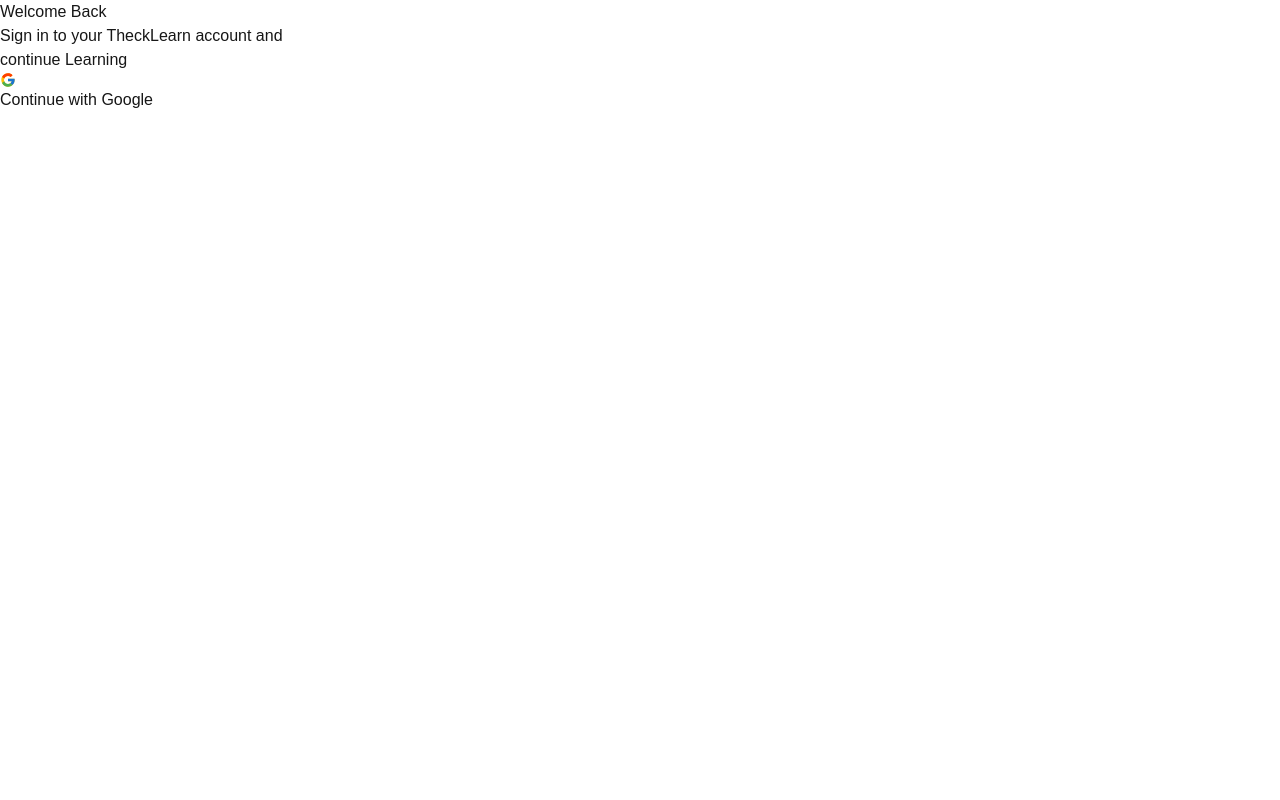
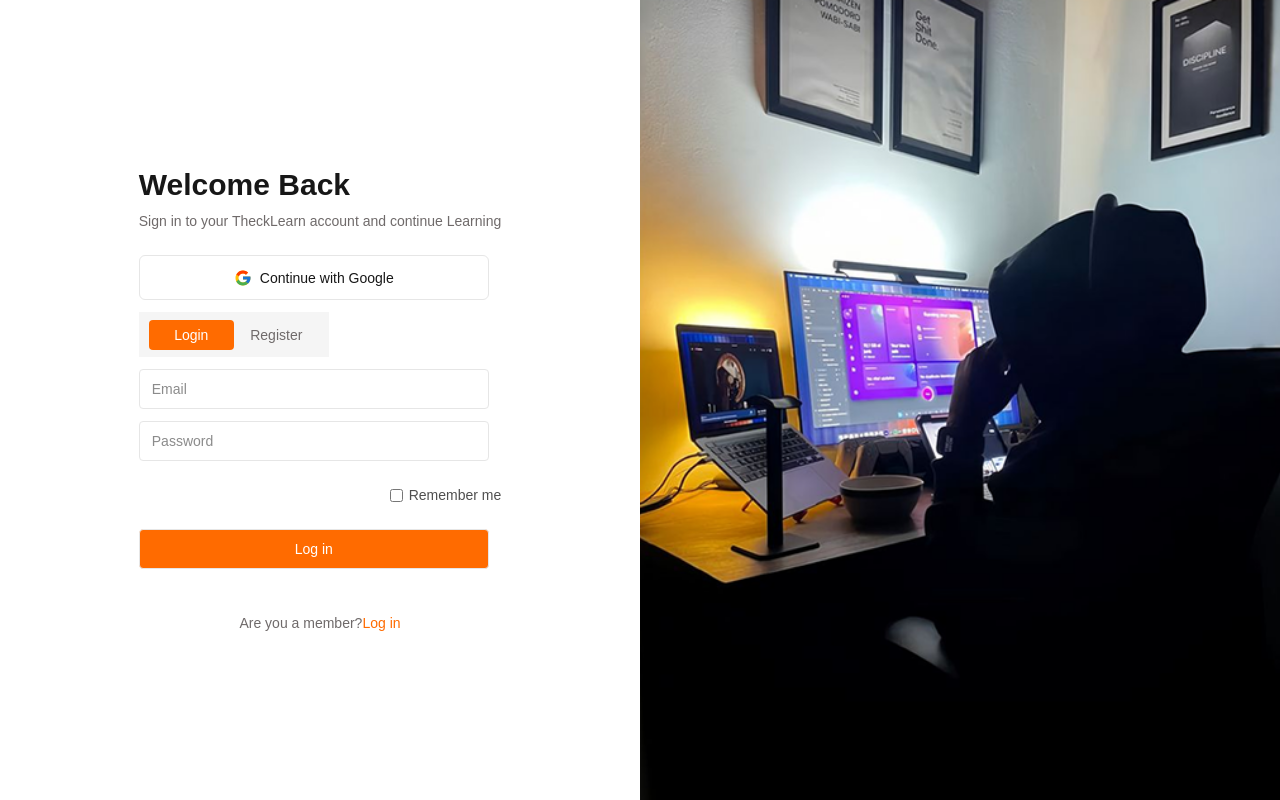
Before and after one commit to abdulrahman-11-afk/Thecklearn, a Next.js app: page /Authentications/SignUp in a window 1280 px wide. Built offline with nearby package versions, Linux system fonts and the light colour scheme.

Commit message:
Continued Auth page

```diff
--- a/app/Authentications/SignUp/page.tsx
+++ b/app/Authentications/SignUp/page.tsx
@@ -1,15 +1,85 @@
-import React from 'react'
-import { FcGoogle } from "react-icons/fc";
+"use client"
+import React, { useState } from 'react'
+import Image from 'next/image'
+import { FcGoogle } from "react-icons/fc"
+
+
 export default function Signup() {
+    const [mode, setMode] = useState("login")
     return (
-        <div>
-            <div>
-                <div>
-                    <h2>Welcome Back</h2>
-                    <p>Sign in to your TheckLearn account  and <br />
-                        continue Learning</p>
+        <div className='h-[100vh] w-[100%] flex items-center justify-center'>
+            <div className='flex w-[50%] justify-center items-center h-[100vh] flex-col'>
+                <div className='flex flex-col gap-6'>
+                    <div className='flex flex-col gap-2'>
+                        <h2 className='font-bold text-3xl'>
+                            {mode === "login" ? "Welcome Back" : "Create Account"}
+                        </h2>
+
+                        <p className='text-[#6F6A6A] text-sm'>
+                            {mode === "login"
+                                ? "Sign in to your TheckLearn account and continue Learning"
+                                : "Create an account and start learning today"}
+                        </p>
+                    </div>
+                    <div className='flex flex-col gap-3'>
+                        <button type="button" className='flex items-center justify-center gap-2 text-sm w-[350px] h-[45px] rounded-md border border-[#E6E6E6]'> <FcGoogle className='text-lg' />Continue with Google</button>
+                        <div className='bg-[#F5F5F5] w-[190px] h-[45px] flex items-center justify-center'>
+
+                            <button
+                                type="button"
+                                onClick={() => setMode("login")}
+                                className={`text-sm rounded-sm h-[30px] w-[85px] ${mode === "login" ? "bg-[#FF6B00] text-white" : "text-[#6F6A6A]"
+                                    }`}
+                            >
+                                Login
+                            </button>
+
+                            <button
+                                type="button"
+                                onClick={() => setMode("register")}
+                                className={`text-sm rounded-sm h-[30px] w-[85px] ${mode === "register" ? "bg-[#FF6B00] text-white" : "text-[#6F6A6A]"
+                                    }`}
+                            >
+                                Register
+                            </button>
+
+                        </div>
+                        {mode === "register" && (
+                            <input
+                                type='text'
+                                placeholder='Full Name'
+                                className='w-[350px] h-[40px] pl-3 text-sm rounded-sm border border-[#E6E6E6]'
+                            />
+                        )}
+                        <input type='email' placeholder='Email' className='w-[350px] h-[40px] pl-3 text-sm rounded-sm border border-[#E6E6E6]' />
+                        <input type='password' placeholder='Password' className='w-[350px] h-[40px] pl-3 text-sm rounded-sm border border-[#E6E6E6]' />
+                        {mode === "register" && (
+                            <input
+                                type='password'
+                                placeholder='Confirm Password'
+                                className='w-[350px] h-[40px] pl-3 text-sm rounded-sm border border-[#E6E6E6]'
+                            />
+                        )}
+                    </div>
+                    {mode === "login" && (
+                        <div className='flex items-center justify-end gap-[6px] text-[#4F4F4F] text-sm'>
+                            <input type='checkbox' />
+                            <p>Remember me</p>
+                        </div>
+                    )}
+                    <button
+                        type="submit"
+                        className='flex items-center justify-center gap-2 text-[#FFFFFF] text-sm w-[350px] h-[40px] bg-[#FF6B00] rounded-sm border border-[#E6E6E6]'
+                    >
+                        {mode === "login" ? "Log     in" : "Create Account"}
+                    </button>
+                    <p className='text-sm text-[#6F6A6A] flex justify-center pt-5'>
+                        Are you a member? <span className='text-[#FF6B00] cursor-pointer'>Log in</span>
+                    </p>
                 </div>
-                <button><FcGoogle /> Continue with Google</button>
+            </div>
+            <div className='w-[50%] h-[100vh] relative'>
+                <Image src="/Frame 2147258778.png" alt="user" fill className='object-cover' />
             </div>
         </div>
     )
```
Also changed, not shown: public/Frame 2147258778.png (added).
